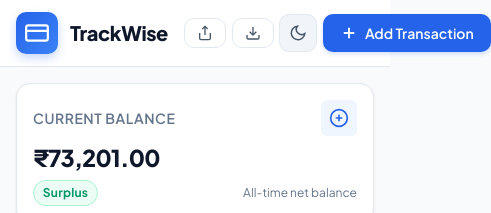
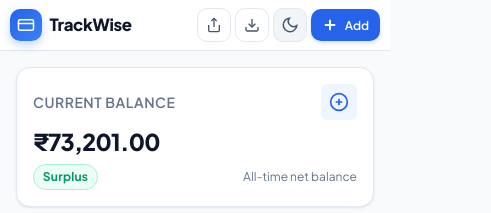
Before and after one commit to AnsilaMolMA/expense-tracker-ansila-mol-ma, a plain HTML site: page index.html in a window 390 px wide. Shown: the top 213 px of the page, 491 px wide, since content can reach past the window. Drawn offline with nearby package versions, Linux system fonts and the light colour scheme.

Commit message:
fix: make header actions and Add Transaction button responsive on mobile to eliminate horizontal scrolling

```diff
--- a/css/styles.css
+++ b/css/styles.css
@@ -228,6 +228,14 @@ a {
   user-select: none;
 }
 
+.btn-text-short {
+  display: none;
+}
+
+.btn-text-full {
+  display: inline;
+}
+
 .btn:active {
   transform: translateY(1px);
 }
@@ -1492,7 +1500,22 @@ a {
 
 @media (max-width: 768px) {
   .header-container {
-    padding: 0.75rem 1rem;
+    padding: 0.65rem 0.85rem;
+    gap: 0.5rem;
+  }
+
+  .brand-icon {
+    width: 36px;
+    height: 36px;
+  }
+
+  .brand-icon svg {
+    width: 20px;
+    height: 20px;
+  }
+
+  .brand-title {
+    font-size: 1.15rem;
   }
 
   .brand-subtitle {
@@ -1501,6 +1524,24 @@ a {
 
   .btn-text {
     display: none;
+  }
+
+  .btn-text-full {
+    display: none;
+  }
+
+  .btn-text-short {
+    display: inline;
+  }
+
+  #btn-open-modal {
+    padding: 0.45rem 0.75rem;
+    font-size: 0.8125rem;
+    gap: 0.35rem;
+  }
+
+  .header-actions {
+    gap: 0.35rem;
   }
 
   .app-main {
@@ -1559,14 +1600,58 @@ a {
   .search-input-wrapper {
     min-width: 100%;
   }
+
+  .type-tabs .tab-btn {
+    flex: 1;
+    justify-content: center;
+  }
 }
 
 @media (max-width: 480px) {
+  .header-container {
+    padding: 0.5rem 0.65rem;
+    gap: 0.35rem;
+  }
+
+  .brand {
+    gap: 0.45rem;
+  }
+
+  .brand-icon {
+    width: 32px;
+    height: 32px;
+  }
+
+  .brand-icon svg {
+    width: 18px;
+    height: 18px;
+  }
+
+  .brand-title {
+    font-size: 1.05rem;
+  }
+
+  .header-actions {
+    gap: 0.25rem;
+  }
+
+  .btn-icon, .btn-sm {
+    width: 34px;
+    height: 34px;
+    padding: 0;
+  }
+
+  #btn-open-modal {
+    padding: 0.4rem 0.6rem;
+    font-size: 0.75rem;
+  }
+
   .summary-grid {
     grid-template-columns: 1fr;
   }
 
-  .header-actions {
-    gap: 0.35rem;
-  }
-}
+  .modal-container {
+    padding: 1.25rem 1rem;
+    margin: 0.5rem;
+  }
+}
--- a/index.html
+++ b/index.html
@@ -69,12 +69,13 @@
         </button>
 
         <!-- Add Transaction Button -->
-        <button id="btn-open-modal" class="btn btn-primary">
+        <button id="btn-open-modal" class="btn btn-primary" title="Add Transaction" aria-label="Add Transaction">
           <svg viewBox="0 0 24 24" width="18" height="18" fill="none" stroke="currentColor" stroke-width="2.5">
             <line x1="12" y1="5" x2="12" y2="19"></line>
             <line x1="5" y1="12" x2="19" y2="12"></line>
           </svg>
-          <span>Add Transaction</span>
+          <span class="btn-text-full">Add Transaction</span>
+          <span class="btn-text-short">Add</span>
         </button>
       </div>
     </div>
```
